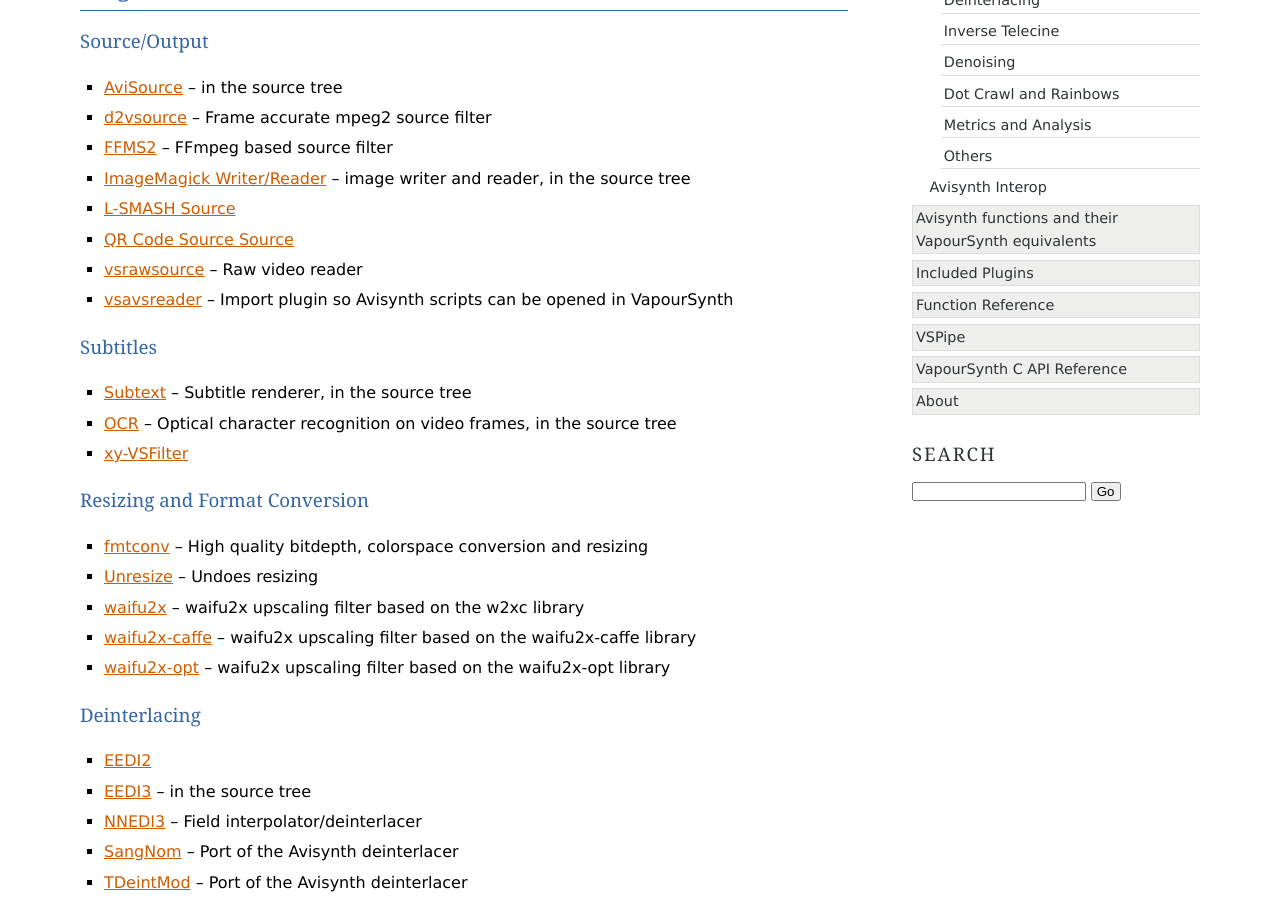
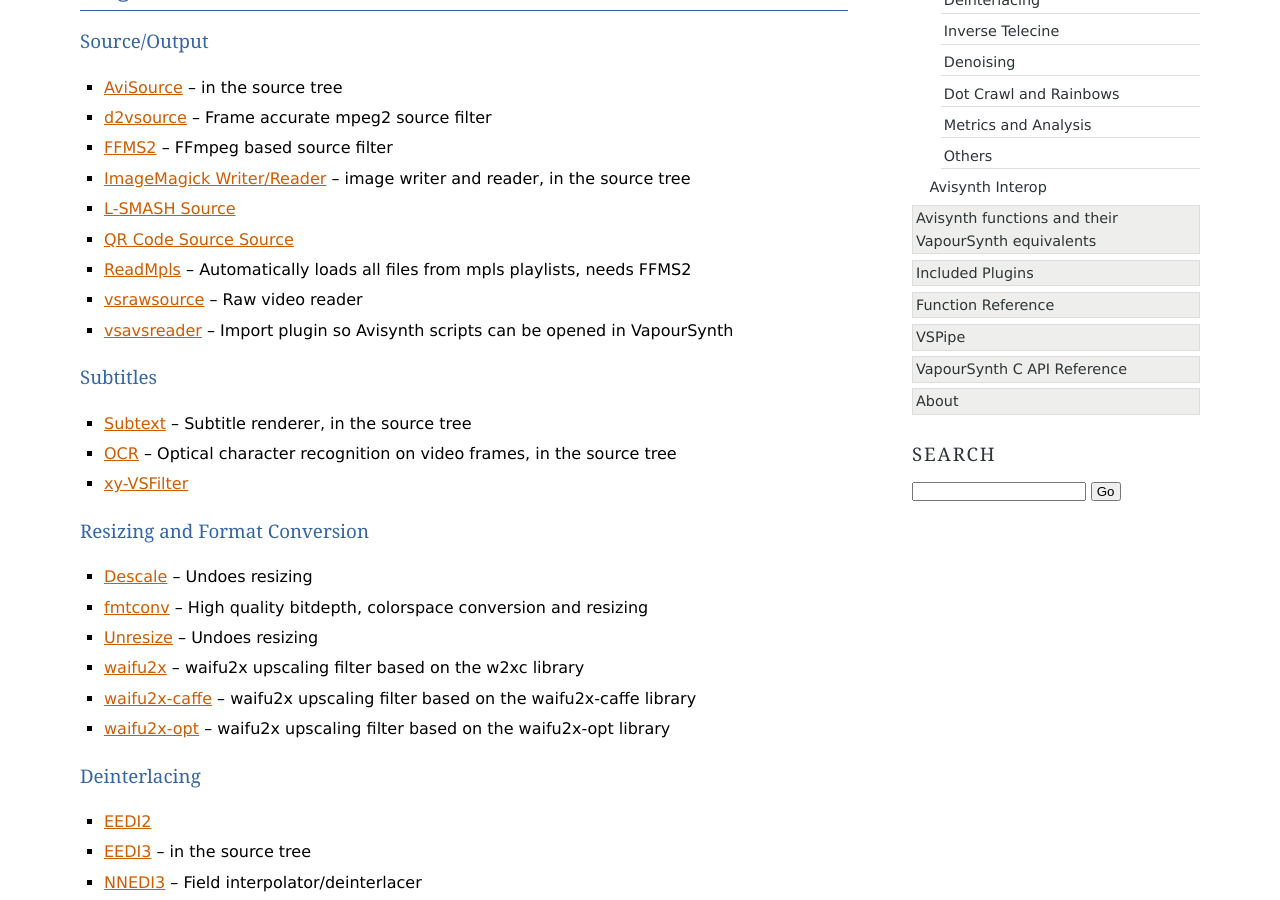
Before and after one commit to vapoursynth/vapoursynth, a Sphinx documentation site: the page built from doc/pluginlist.rst, in a window 1280 px wide and 900 px high, scrolled down 699 px. Built offline with Sphinx 7.4.7, drawn with Linux system fonts in a browser that asks for light colours; formulas are drawn with MathJax 3.

Commit message:
Add more plugins to the list and fix some other minor things

```diff
--- a/doc/functions/premultiply.rst
+++ b/doc/functions/premultiply.rst
@@ -7,7 +7,7 @@
    PreMultiply simply multiplies *clip* and *alpha* in order to make it more suitable for
    later operations. This will yield much better results when resizing and a clip with an
    alpha channel and :doc:`MaskedMerge <maskedmerge>` can use it as input. The *alpha* clip
-   must be the same format as *clip* except grayscale only.
+   must be the grayscale format equivalent of *clip*.
 
    Note that limited range pre-multiplied contents excludes the offset. For example with
    8 bit input 60 luma and 128 alpha would be calculated as ((60 - 16) * 128)/255 + 16
--- a/doc/pluginlist.rst
+++ b/doc/pluginlist.rst
@@ -29,6 +29,7 @@
 * :ref:`ImageMagick Writer/Reader <imwri>` -- image writer and reader, in the source tree
 * `L-SMASH Source <http://forum.doom9.org/showthread.php?t=167435>`_
 * `QR Code Source Source <https://github.com/jeremypoulter/QRCodeSource>`_
+* `ReadMpls <https://forum.doom9.org/showthread.php?t=174580>`_ -- Automatically loads all files from mpls playlists, needs FFMS2
 * `vsrawsource <http://forum.doom9.org/showthread.php?t=166075>`_ -- Raw video reader
 * `vsavsreader <http://forum.doom9.org/showthread.php?t=165957>`_ -- Import plugin so Avisynth scripts can be opened in VapourSynth
 
@@ -40,6 +41,8 @@
 
 Resizing and Format Conversion
 ------------------------------
+
+* `Descale <https://forum.doom9.org/showthread.php?t=174570>`_ -- Undoes resizing
 * `fmtconv <http://forum.doom9.org/showthread.php?t=166504>`_ -- High quality bitdepth, colorspace conversion and resizing
 * `Unresize <http://forum.doom9.org/showthread.php?t=169829>`_ -- Undoes resizing
 * `waifu2x <https://github.com/HomeOfVapourSynthEvolution/VapourSynth-Waifu2x-w2xc/>`_ -- waifu2x upscaling filter based on the w2xc library
--- a/doc/pythonreference.rst
+++ b/doc/pythonreference.rst
@@ -300,7 +300,7 @@
 
    .. py:method:: get_frame(n)
 
-      Returns a VideoFrame from position n.
+      Returns a VideoFrame from position *n*.
 
    .. py:method:: get_frame_async(n)
 
```
Also changed, not shown: other parts of doc/pythonreference.rst (+0 -2 lines).
